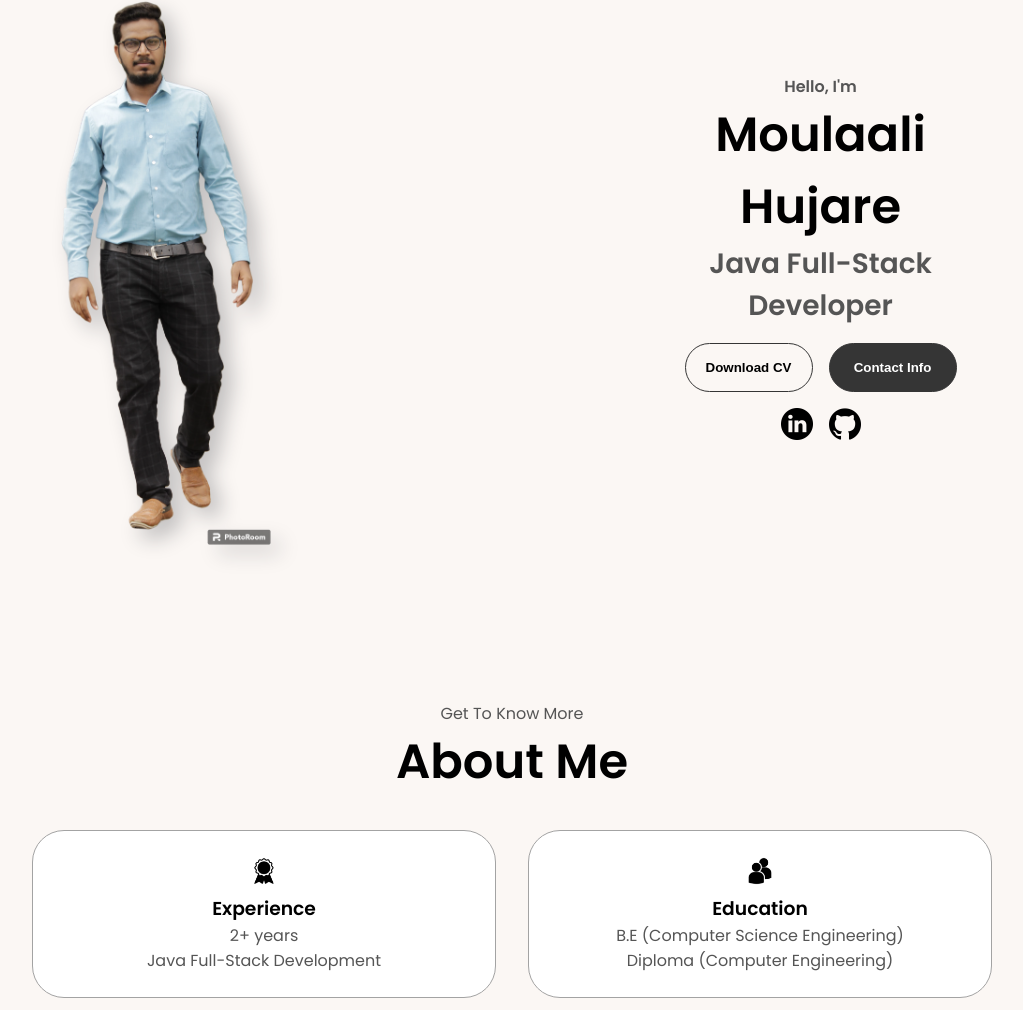
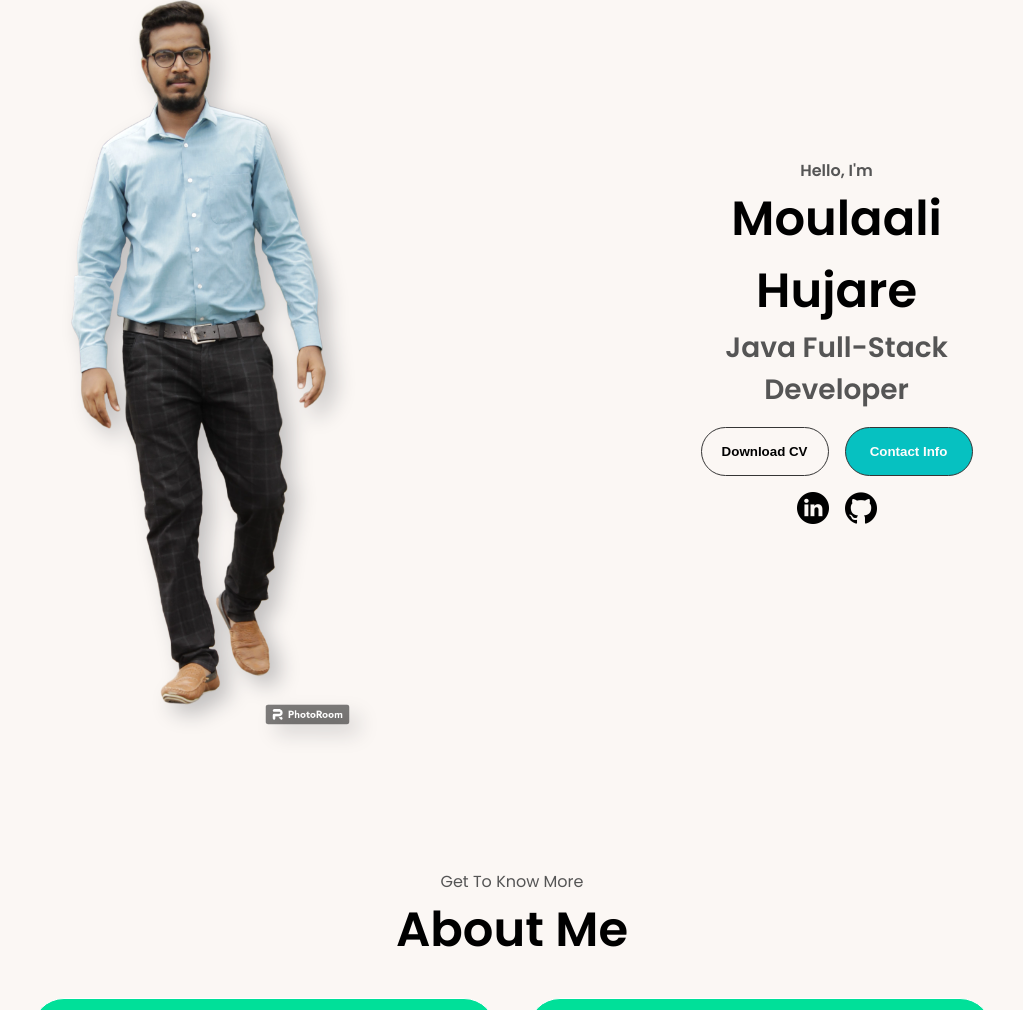
Before and after one commit to moulaalihujare/Moulaali_Portfolio, a plain HTML site: page index.html in a window 1280 px wide. Shown: the part 227-1237 px from the top of the page, without its empty margins (128-1151 px from the left). Drawn offline with Linux system fonts and the light colour scheme.

Commit message:
Working fine

```diff
--- a/index.html
+++ b/index.html
@@ -49,7 +49,7 @@
         <div class="btn-container">
           <button
             class="btn btn-color-2"
-            onclick="window.open('./assets/Moulaali_Hujare_CV.pdf')"
+            onclick="window.open('./assets/Moulaali_Hujare_Resume.pdf')"
           >
             Download CV
           </button>
--- a/style.css
+++ b/style.css
@@ -166,17 +166,23 @@ section {
 #profile {
   display: flex;
   justify-content: center;
-  gap: 5rem;
-  height: 80vh;
+  gap: 0rem;
+  height: 120vh;
+  /* original gap is 5rem & height value is 80vh  */
 }
 
 .section__pic-container {
   display: flex;
-  height: 400px;
-  width: 400px;
+  height: 800px;
+  width: 800px;
   margin: auto 0;
   filter: drop-shadow(10px 10px 10px rgb(194, 192, 192));
+  /* filter: grayscale(200%);
+  transition: filter 300ms; */
 }
+/* .section__pic-container:is(:hover,:focus){
+  filter: grayscale(0%);
+} */
 
 .section__text {
   align-self: center;
@@ -243,12 +249,13 @@ section {
 
 .btn-color-1,
 .btn-color-2:hover {
-  background: rgb(53, 53, 53);
-  color: white;
+  background: rgb(6, 193, 193);
+  /* eidted */
+  color: rgb(255, 252, 252);
 }
 
 .btn-color-1:hover {
-  background: rgb(0, 0, 0);
+  background: rgb(3, 3, 3);
 }
 
 .btn-color-2 {
@@ -298,11 +305,13 @@ section {
 .details-container {
   padding: 1.5rem;
   flex: 1;
-  background: white;
+  background: rgb(0, 224, 153);
   border-radius: 2rem;
-  border: rgb(53, 53, 53) 0.1rem solid;
-  border-color: rgb(163, 163, 163);
+  border: rgb(255, 255, 255) 0.1rem solid;
+  border-color: rgb(255, 255, 255);
   text-align: center;
+  /* color: rgb(255, 255, 255); */
+  /* edited */
 }
 
 .section-container {
@@ -310,11 +319,11 @@ section {
   height: 80%;
 }
 
-.section__pic-container {
-  height: 600px;
-  width: 600px;
+/* .section__pic-container {
+  height: 700px;
+  width: 700px;
   margin: auto 0;
-}
+} */
 
 /* EXPERIENCE SECTION */
 
@@ -323,7 +332,7 @@ section {
 }
 
 .experience-sub-title {
-  color: rgb(85, 85, 85);
+  color: rgb(7, 0, 2);
   font-weight: 600;
   font-size: 1.75rem;
   margin-bottom: 2rem;
```
Also changed, not shown: 2 other files.
